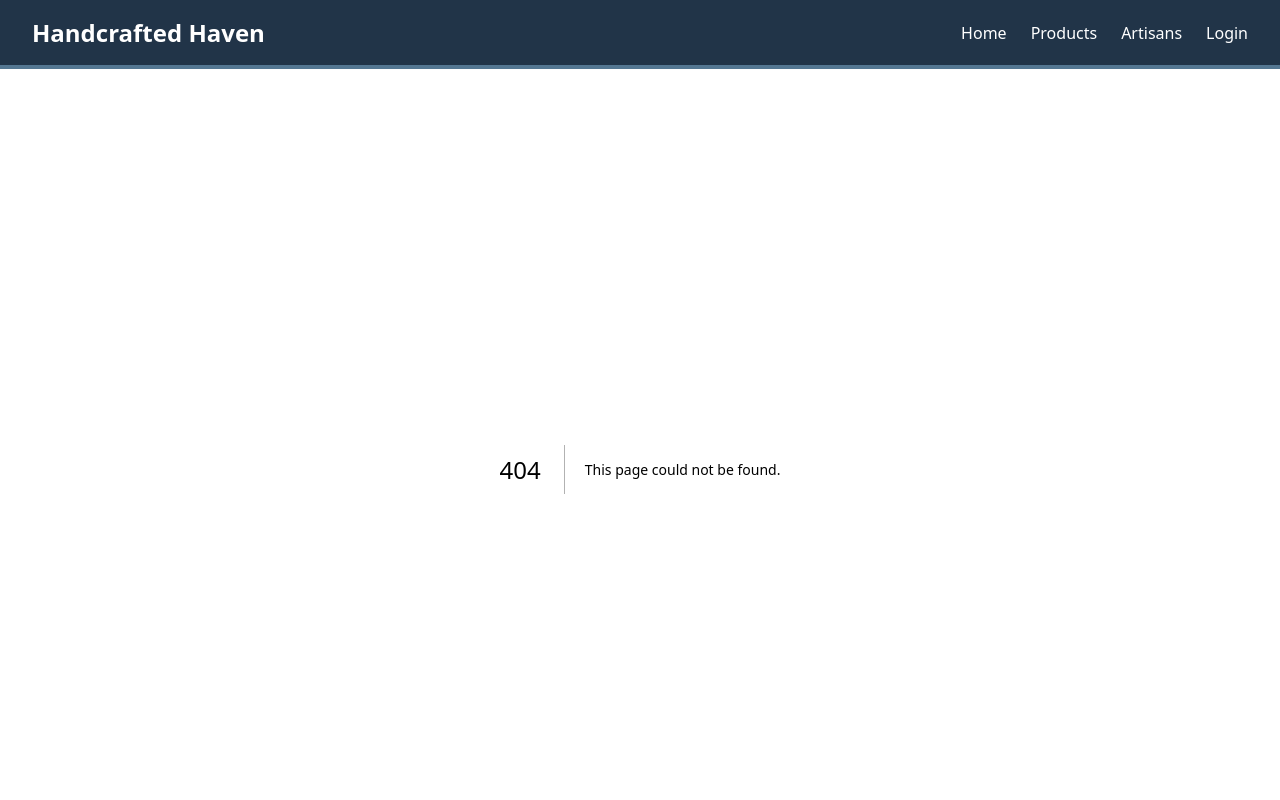
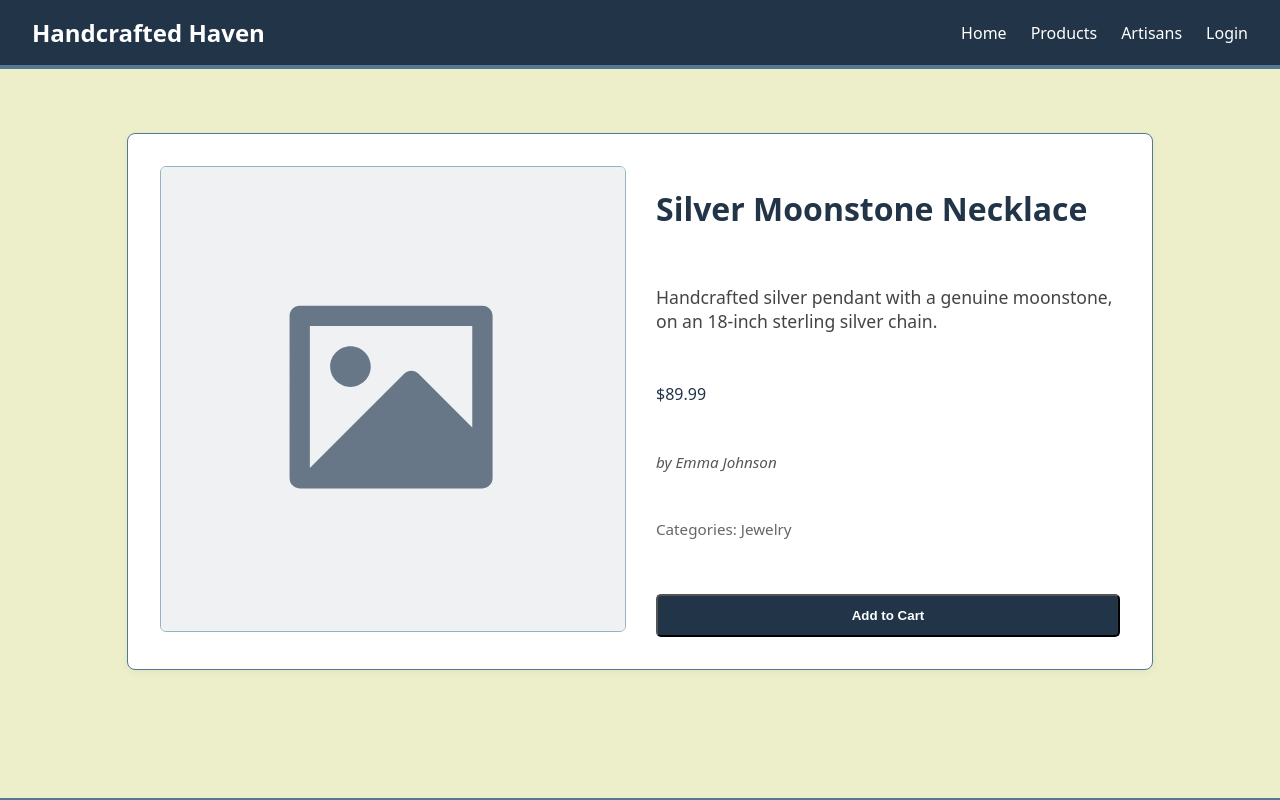
Before and after one commit to BolotovKonstantine/handcraftedhaven, a Next.js app: page /products/1 in a window 1280 px wide. Before the commit this address had no page. Shown: the top 800 px of the page. Built offline with nearby package versions, Linux system fonts and the light colour scheme.

Commit message:
product details page added

```diff
--- a/prisma/seed.ts
+++ b/prisma/seed.ts
@@ -1,5 +1,5 @@
 import { PrismaClient, UserRole } from '@prisma/client';
-// import * as bcrypt from 'bcrypt';
+ import * as bcrypt from 'bcrypt';
 
 const prisma = new PrismaClient();
 
--- /dev/null
+++ b/src/app/products/[id]/page.tsx
@@ -0,0 +1,43 @@
+import { Product } from '@/types/Product';
+import path from 'path';
+import { promises as fs } from 'fs';
+import { notFound } from 'next/navigation';
+
+type Props = {
+  params: {
+    id: string;
+  };
+};
+
+export default async function ProductDetailPage({ params }: Props) {
+  const filePath = path.join(process.cwd(), 'public/data/products.json');
+  const fileData = await fs.readFile(filePath, 'utf-8');
+  const products: Product[] = JSON.parse(fileData);
+
+  const product = products.find((p) => p.id === params.id);
+  if (!product) return notFound();
+
+  return (
+    <main>
+      <div className="product-detail-container">
+        <div className="product-detail-image">
+          <img
+            //src={product.images[0] || '/placeholder.svg'}
+            src={'/placeholder.svg'}
+            alt={product.name}
+          />
+        </div>
+        <div className="product-detail-content">
+          <h1>{product.name}</h1>
+          <p className="product-description">{product.description}</p>
+          <p className="price">${product.price.toFixed(2)}</p>
+          <p className="artisan-name">by {product.artisan}</p>
+          <p className="product-categories">
+            Categories: {product.categories.join(', ')}
+          </p>
+          <button className="cta-button">Add to Cart</button>
+        </div>
+      </div>
+    </main>
+  );
+}
--- a/src/styles/global.css
+++ b/src/styles/global.css
@@ -247,3 +247,63 @@ main section {
   color: var(--steel-blue);
   margin-top: 0.75rem;
 }
+/* Product Detail Page */
+.product-detail-container {
+  display: flex;
+  gap: 2rem;
+  flex-wrap: wrap;
+  background-color: white;
+  padding: 2rem;
+  margin: 2rem auto;
+  max-width: 960px;
+  border: 1px solid var(--steel-blue);
+  border-radius: 8px;
+  box-shadow: 0 2px 8px rgba(0, 0, 0, 0.05);
+}
+
+.product-detail-image {
+  flex: 1 1 360px;
+}
+
+.product-detail-image img {
+  width: 100%;
+  height: auto;
+  border-radius: 6px;
+  border: 1px solid var(--sky-blue);
+}
+
+.product-detail-content {
+  flex: 1 1 360px;
+  display: flex;
+  flex-direction: column;
+  gap: 1rem;
+}
+
+.product-detail-content h1 {
+  font-size: 2rem;
+  color: var(--deep-navy);
+}
+
+.product-description {
+  font-size: 1.1rem;
+  color: #444;
+}
+
+.product-categories {
+  font-size: 0.95rem;
+  color: #666;
+}
+
+.artisan-name {
+  font-size: 0.95rem;
+  font-style: italic;
+  color: #555;
+}
+
+/* Optional: responsiveness */
+@media (max-width: 768px) {
+  .product-detail-container {
+    flex-direction: column;
+    padding: 1.5rem;
+  }
+}
```
Also changed, not shown: src/components/ProductCard.tsx (+10 -11 lines), public/placeholder.svg (added).
